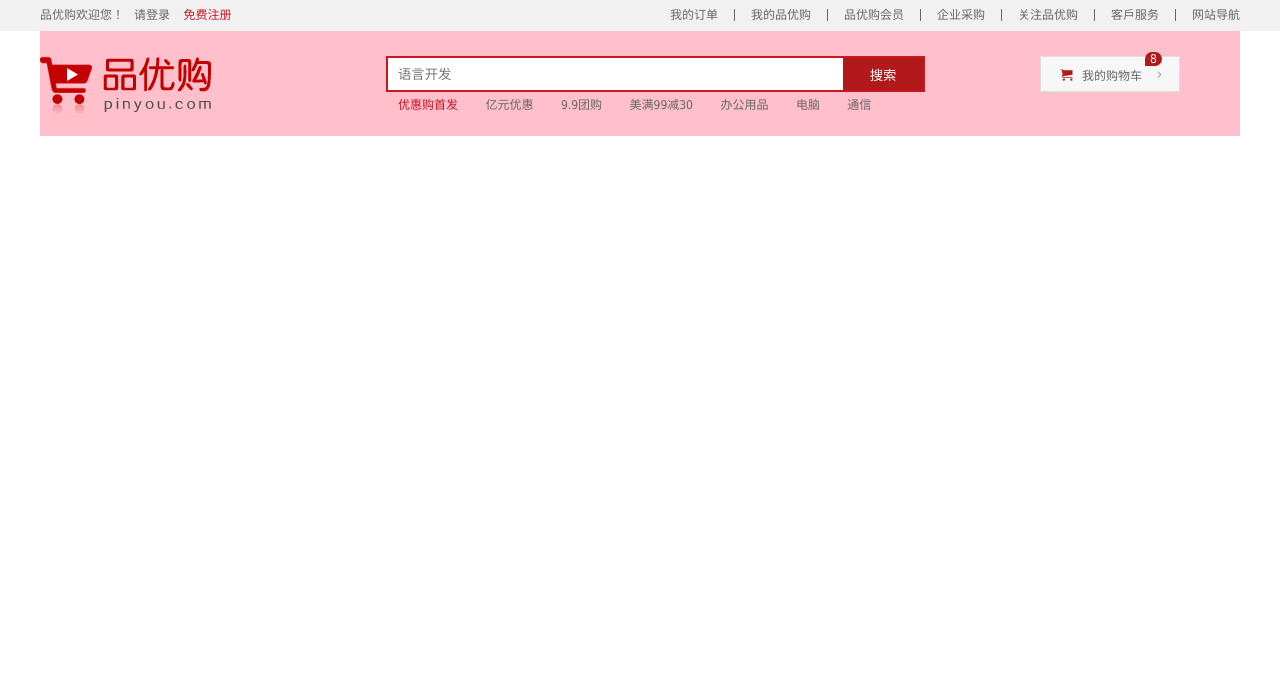
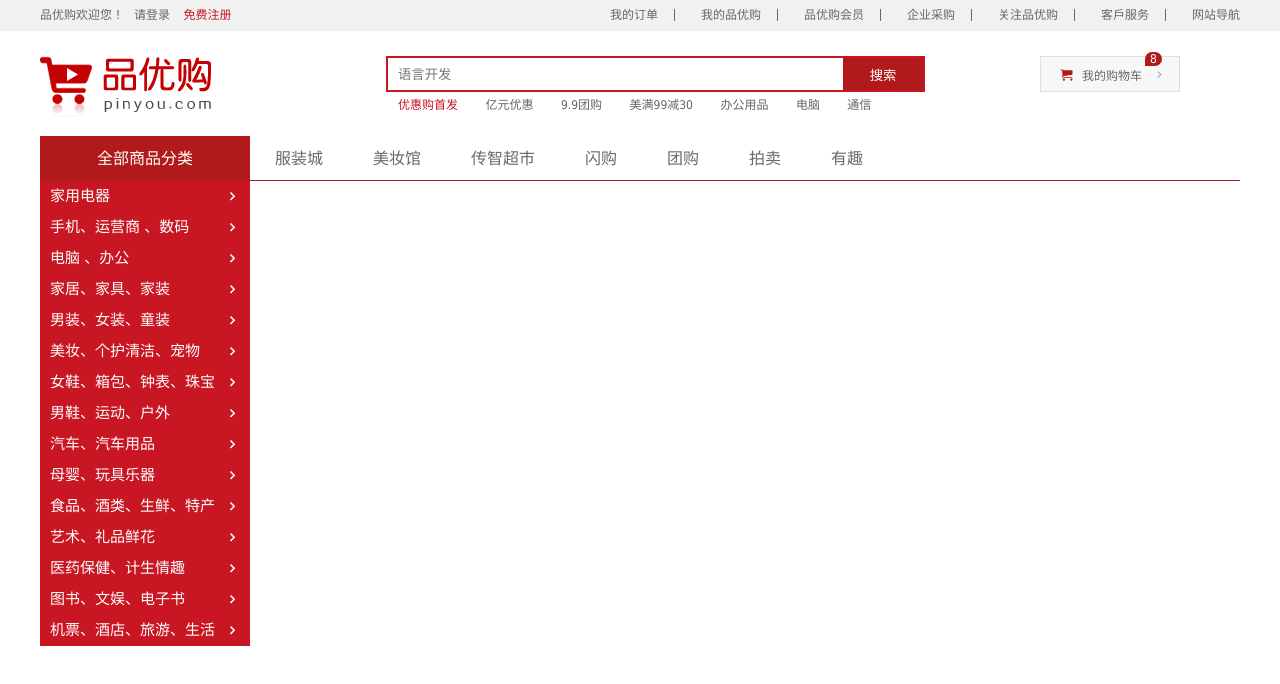
Before and after one commit to f2xiao/goodgoodshopping, a plain HTML site: page index.html in a window 1280 px wide. Drawn offline with Linux system fonts and the light colour scheme; files whose address does not match are found by name.

Commit message:
add nav section

```diff
--- a/css/main.css
+++ b/css/main.css
@@ -41,7 +41,6 @@
 .header {
   position: relative;
   height: 105px;
-  background: pink;
 }
 .logo {
   position: absolute;
@@ -118,3 +117,61 @@
   border-radius: 7px 7px 7px 0;
   background: #b1191a;
 }
+.nav {
+  height: 45px;
+  border-bottom: 1px solid #b1191a;
+}
+.dropdown {
+  width: 210px;
+  height: 45px;
+}
+.navitems {
+  height: 45px;
+}
+.dt {
+  width: 100%;
+  height: 100%;
+  background: #b1191a;
+  font-size: 16px;
+  color: #fff;
+  line-height: 45px;
+  text-align: center;
+}
+.dd {
+  width: 100%;
+  /* height: 465px; */
+  background: #c81623;
+}
+.dd li {
+  position: relative;
+  height: 31px;
+  padding-left: 10px;
+  line-height: 31px;
+  /* background: skyblue; */
+}
+.dd li:hover {
+  background: #fff;
+}
+.dd li:hover,
+.dd li:hover a {
+  color: #c81623;
+}
+.dd li,
+.dd li a {
+  font-size: 15px;
+  color: #fff;
+}
+.dd li::after {
+  position: absolute;
+  font-family: "icomoon";
+  content: "\e920";
+  right: 10px;
+}
+.navitems ul li a {
+  display: block;
+  height: 45px;
+  line-height: 45px;
+  padding: 0 25px;
+  font-size: 16px;
+  color: #696969;
+}
--- a/index.html
+++ b/index.html
@@ -31,19 +31,19 @@
         </div>
         <div class="fr">
           <ul>
-            <li class="fl">我的订单</li>
+            <li class="fl"><a href="#">我的订单</a></li>
             <li class="fl"></li>
-            <li class="fl">我的品优购</li>
+            <li class="fl"><a href="#">我的品优购</a></li>
             <li class="fl"></li>
-            <li class="fl">品优购会员</li>
+            <li class="fl"><a href="#">品优购会员</a></li>
             <li class="fl"></li>
-            <li class="fl">企业采购</li>
+            <li class="fl"><a href="#">企业采购</a></li>
             <li class="fl"></li>
-            <li class="fl">关注品优购</li>
+            <li class="fl"><a href="#">关注品优购</a></li>
             <li class="fl"></li>
-            <li class="fl">客戶服务</li>
+            <li class="fl"><a href="#">客戶服务</a></li>
             <li class="fl"></li>
-            <li class="fl">网站导航</li>
+            <li class="fl"><a href="#">网站导航</a></li>
           </ul>
         </div>
       </div>
@@ -75,5 +75,67 @@
       </div>
     </header>
     <!-- 头部模块制作 - end -->
+    <!-- nav导航栏制作 - start-->
+    <nav class="nav w">
+      <div class="dropdown fl">
+        <div class="dt">全部商品分类</div>
+        <div class="dd">
+          <ul>
+            <li><a href="#">家用电器</a></li>
+            <li>
+              <a href="#">手机</a>、<a href="#">运营商 </a>、<a href="#"
+                >数码</a
+              >
+            </li>
+            <li><a href="#">电脑 </a>、<a href="#">办公</a></li>
+            <li>
+              <a href="#">家居</a>、<a href="#">家具</a>、<a href="#">家装</a>
+            </li>
+            <li>
+              <a href="#">男装</a>、<a href="#">女装</a>、<a href="#">童装</a>
+            </li>
+            <li>
+              <a href="#">美妆</a>、<a href="#">个护清洁</a>、<a href="#"
+                >宠物</a
+              >
+            </li>
+            <li>
+              <a href="#">女鞋</a>、<a href="#">箱包</a>、<a href="#">钟表</a
+              >、<a href="#">珠宝</a>
+            </li>
+            <li>
+              <a href="#">男鞋</a>、<a href="#">运动</a>、<a href="#">户外</a>
+            </li>
+            <li><a href="#">汽车</a>、<a href="#">汽车用品</a></li>
+            <li><a href="#">母婴</a>、<a href="#">玩具乐器</a></li>
+            <li>
+              <a href="#">食品</a>、<a href="#">酒类</a>、<a href="#">生鲜</a
+              >、<a href="#">特产</a>
+            </li>
+            <li><a href="#">艺术</a>、<a href="#">礼品鲜花</a></li>
+            <li><a href="#">医药保健</a>、<a href="#">计生情趣</a></li>
+            <li>
+              <a href="#">图书</a>、<a href="#">文娱</a>、<a href="#">电子书</a>
+            </li>
+            <li>
+              <a href="#">机票</a>、<a href="#">酒店</a>、<a href="#">旅游</a
+              >、<a href="#">生活</a>
+            </li>
+          </ul>
+        </div>
+      </div>
+      <div class="navitems fl">
+        <ul>
+          <li class="fl"><a href="#">服装城</a></li>
+          <li class="fl"><a href="#">美妆馆</a></li>
+          <li class="fl"><a href="#">传智超市</a></li>
+          <li class="fl"><a href="#">闪购</a></li>
+          <li class="fl"><a href="#">团购</a></li>
+          <li class="fl"><a href="#">拍卖</a></li>
+          <li class="fl"><a href="#">有趣</a></li>
+        </ul>
+      </div>
+    </nav>
+    <!-- nav导航栏制作 - end-->
   </body>
 </html>
```
